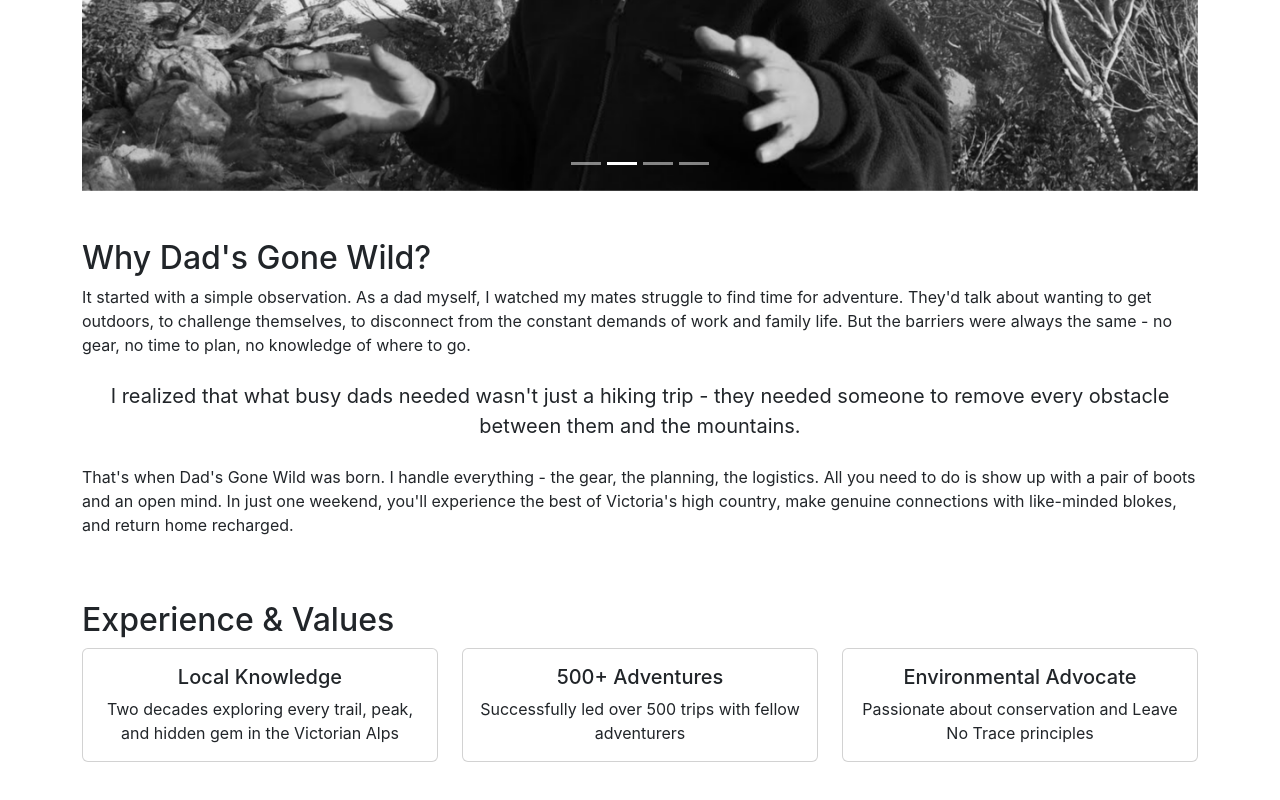
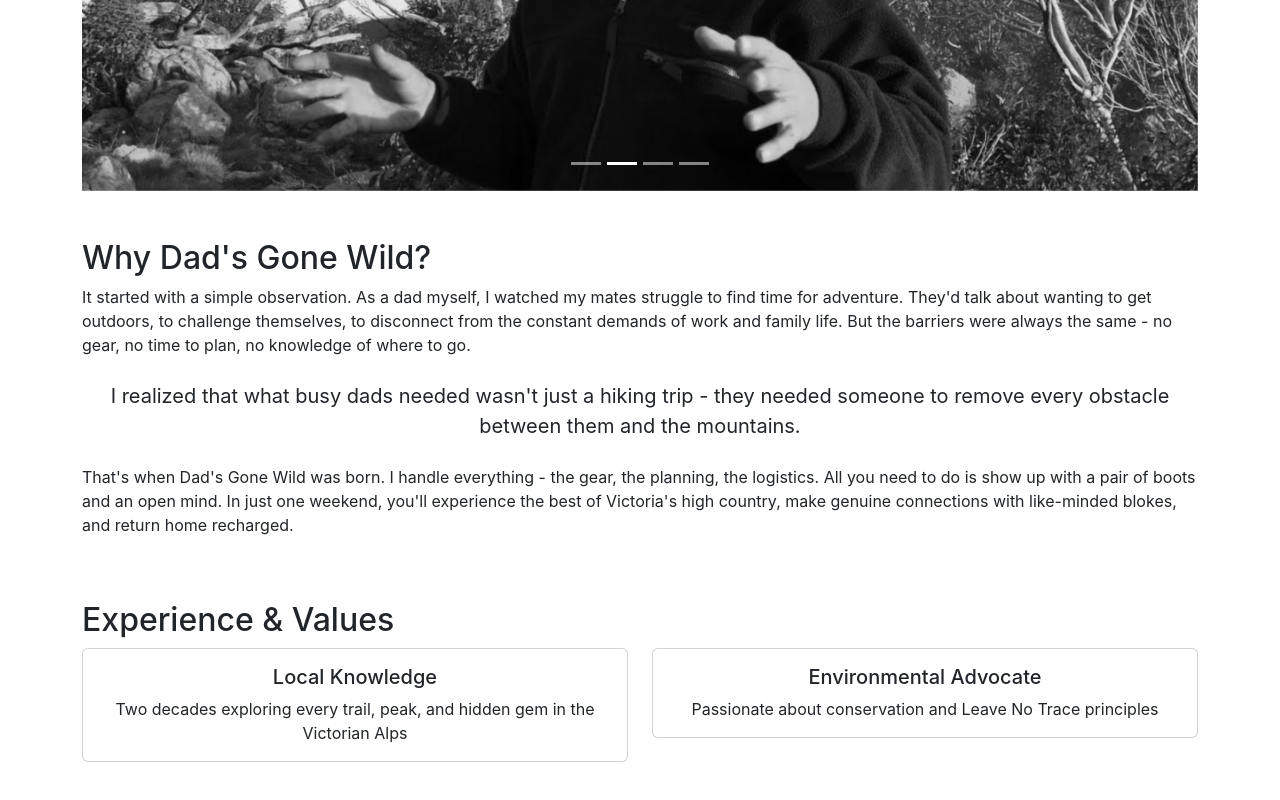
Before and after one commit to chrismarinellix/Dads-Gone-Wild, a React (Create React App) app: page /#/about in a window 1280 px wide. Shown: the part 627-1427 px from the top of the page. Built offline with nearby package versions, Linux system fonts and the light colour scheme.

Commit message:
Remove 500+ Adventures section from About page
- Simplified Experience & Values section to 2 cards
- Removed specific trip count reference
- Cards now display in 2 columns instead of 3

```diff
--- a/src/pages/About.js
+++ b/src/pages/About.js
@@ -57,7 +57,7 @@ const About = () => {
         <Col>
           <h2>Experience & Values</h2>
           <Row>
-            <Col md={4}>
+            <Col md={6}>
               <Card className="text-center">
                 <Card.Body>
                   <i className="fas fa-compass fa-3x mb-3"></i>
@@ -66,16 +66,7 @@ const About = () => {
                 </Card.Body>
               </Card>
             </Col>
-            <Col md={4}>
-              <Card className="text-center">
-                <Card.Body>
-                  <i className="fas fa-users fa-3x mb-3"></i>
-                  <Card.Title>500+ Adventures</Card.Title>
-                  <Card.Text>Successfully led over 500 trips with fellow adventurers</Card.Text>
-                </Card.Body>
-              </Card>
-            </Col>
-            <Col md={4}>
+            <Col md={6}>
               <Card className="text-center">
                 <Card.Body>
                   <i className="fas fa-leaf fa-3x mb-3"></i>
```
